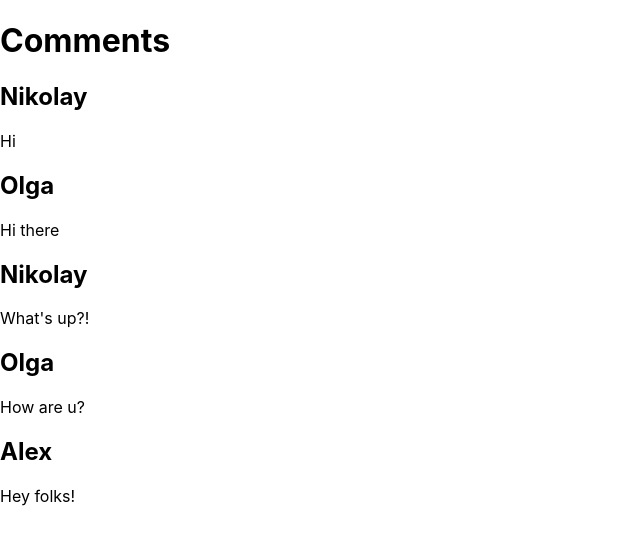
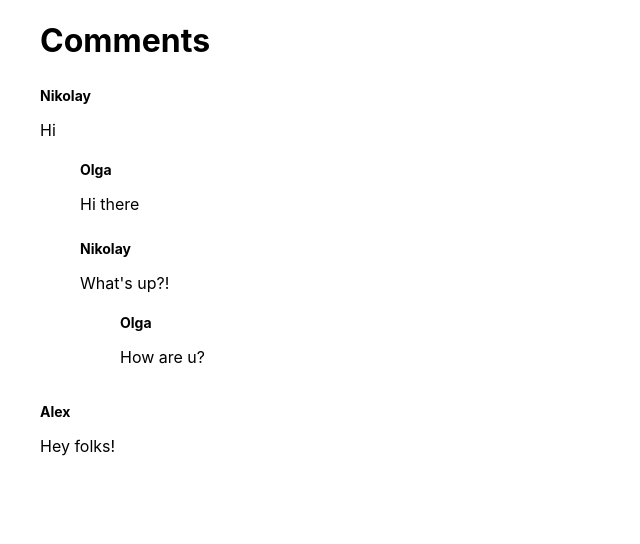
Before and after one commit to OlegGorohov/Comments, a React (Create React App) app: page / in a window 1280 px wide. Shown: the top 544 px of the page, without its empty margins (0-640 px from the left). Built offline with nearby package versions, Linux system fonts and the light colour scheme.

Commit message:
Simple styles for commets

```diff
--- /dev/null
+++ b/src/components/Comment/Comment.css
@@ -0,0 +1,13 @@
+.comment {
+  padding: 5px 5px 5px 40px;
+}
+
+.comment__author {
+  font-size: 14px;
+  font-weight: 700;
+}
+
+.comment__text {
+  font-size: 12px;
+  font-weight: 700;
+}
--- a/src/components/Comment/Comment.tsx
+++ b/src/components/Comment/Comment.tsx
@@ -1,5 +1,6 @@
 import React from "react";
 import { CommentDTO } from "dtos/CommentsDTO";
+import "./Comment.css";
 
 export const Comment: React.FC<CommentDTO> = ({
   author,
@@ -7,16 +8,12 @@ export const Comment: React.FC<CommentDTO> = ({
   comments,
 }) => {
   return (
-    <div>
-      <h2>{author}</h2>
+    <div className='comment'>
+      <div className='comment__author'>{author}</div>
       <p>{message}</p>
       {comments?.length > 0 &&
-        comments.map((comment: CommentDTO) => (
-          <Comment
-            author={comment.author}
-            message={comment.message}
-            comments={comment.comments}
-          />
+        comments.map((comment: CommentDTO, index: number) => (
+          <Comment {...comment} key={`${author}-${index}`} />
         ))}
     </div>
   );
--- /dev/null
+++ b/src/components/CommentsList/CommentList.css
@@ -0,0 +1,3 @@
+.comments__title {
+  padding-left: 40px;
+}
--- a/src/components/CommentsList/CommentsList.tsx
+++ b/src/components/CommentsList/CommentsList.tsx
@@ -2,6 +2,7 @@ import React, { useEffect, useState } from "react";
 import { Comment } from "components/Comment/Comment";
 import { commentsControl } from "service";
 import { CommentDTO } from "dtos/CommentsDTO";
+import "./CommentList.css";
 
 export const CommentsList: React.FC = () => {
   const [commentsList, setCommentsList] = useState<CommentDTO[] | null>(null);
@@ -13,17 +14,21 @@ export const CommentsList: React.FC = () => {
   }, []);
 
   return (
-    <div>
-      <h1>Comments</h1>
+    <div className='comments'>
+      <h1 className='comments__title'>Comments</h1>
       {commentsList &&
         commentsList.length > 0 &&
-        commentsList.map((comment: CommentDTO) => (
-          <Comment
-            author={comment.author}
-            message={comment.message}
-            comments={comment.comments}
-          />
-        ))}
+        commentsList.map((comment: CommentDTO, index: number) => {
+          const { author, message, comments } = comment;
+          return (
+            <Comment
+              author={author}
+              message={message}
+              comments={comments}
+              key={`${author}-${index}`}
+            />
+          );
+        })}
     </div>
   );
 };
```
